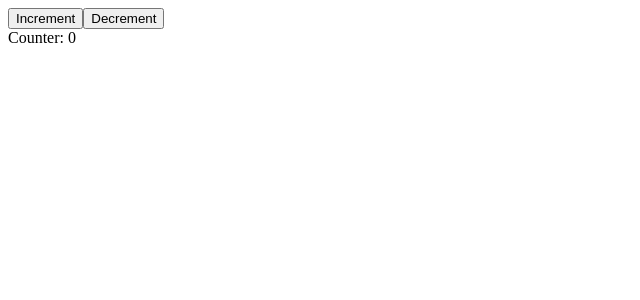
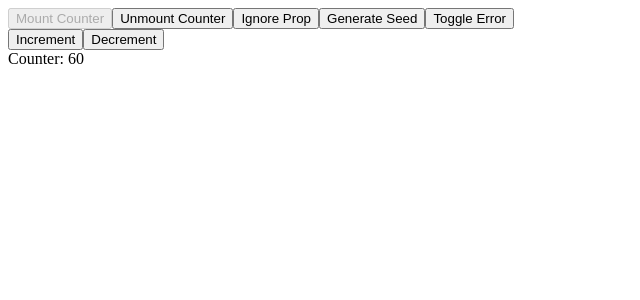
Before and after one commit to jazzqi/react-webpack-starter, a React app: page / in a window 1280 px wide. Shown: the top 300 px of the page, without its empty margins (0-640 px from the left). Built offline with nearby package versions, Linux system fonts and the light colour scheme.

Commit message:
more life cycle events

```diff
--- a/src/components/App.js
+++ b/src/components/App.js
@@ -1,5 +1,5 @@
-import React, {Component} from 'react';
-import Counter from './Counter'
+import React, { Component } from "react";
+import Counter from "./Counter";
 
 // React let us define components as classes or as functions.
 
@@ -8,11 +8,60 @@ import Counter from './Counter'
 // 2. updating
 // 3. error boundaries
 // 4. unmounting
-class App extends Component { // or extends React.components
+class App extends Component {
+  // or extends React.components
+  constructor(props) {
+    super(props);
+
+    this.state = {
+      mount: true,
+      ignoreProp: 0,
+      seed: 60,
+      showErrorComponent: false
+    };
+
+    this.mountCounter = () => {
+      this.setState({ mount: true });
+    };
+    this.unmountCounter = () => {
+      this.setState({ mount: false });
+    };
+
+    this.ignoreProp = () => {
+      this.setState({ ignoreProp: Math.random() });
+    };
+
+    this.seedGenerator = () => {
+      this.setState({
+        seed: Number.parseInt(Math.random() * 100)
+      });
+    };
+
+    this.toggleError = () =>
+      this.setState({ showErrorComponent: !this.showErrorComponent });
+  }
+
   render() {
-    return <div>
-      <Counter></Counter>
-    </div>
+    return (
+      <div>
+        <button onClick={this.mountCounter} disabled={this.state.mount}>
+          Mount Counter
+        </button>
+        <button onClick={this.unmountCounter} disabled={!this.state.mount}>
+          Unmount Counter
+        </button>
+        <button onClick={this.ignoreProp}>Ignore Prop</button>
+        <button onClick={this.seedGenerator}>Generate Seed</button>
+        <button onClick={this.toggleError}>Toggle Error</button>
+        {this.state.mount ? (
+          <Counter
+            ignoreProp={this.state.ignoreProp}
+            seed={this.state.seed}
+            showErrorComponent={this.state.showErrorComponent}
+          />
+        ) : null}
+      </div>
+    );
   }
 }
 
--- a/src/components/Counter.js
+++ b/src/components/Counter.js
@@ -1,4 +1,6 @@
 import React, { Component } from "react";
+
+const ErrorComponent = () => <div>{props.ignore}</div>;
 
 export default class Counter extends Component {
   constructor(props) {
@@ -7,32 +9,103 @@ export default class Counter extends Component {
     super(props);
 
     this.state = {
-      counter: 0
+      counter: 0,
+      seed: 0,
+      initializing: true
     };
 
     this.increment = () => this.setState({ counter: this.state.counter + 1 });
     this.decrement = () => this.setState({ counter: this.state.counter - 1 });
   }
 
+  // Called before anyother methods
+  // The purpose of this method is to
+  // give you a chance to copy any values
+  // from props that you may be interested in
+  // transferring over to state
+  // COPY props INTO state
+  // 静态方法，无法访问实例本身
+  static getDerivedStateFromProps(props, state) {
+    if (props.seed && state.seed !== props.seed) {
+      return {
+        seed: props.seed,
+        counter: props.seed
+      };
+    }
+
+    return null;
+    // any thing rather than null returned here will be the state
+  }
+
   componentDidMount() {
     console.log("Component Did Mount");
+    setTimeout(() => {
+      this.setState({
+        initializing: false
+      });
+    }, 1000);
     console.log("-------------------");
+  }
+
+  shouldComponentUpdate(nextProps, nextState) {
+    if (
+      nextProps.ignoreProp &&
+      this.props.ignoreProp !== nextProps.ignoreProp
+    ) {
+      console.log("Should Component Update - DO NOT RENDER");
+      return false;
+    } else {
+      console.log("Should Component Update - RENDER");
+      return true;
+    }
   }
 
   render() {
     console.log("Render");
+
+    if (this.state.initializing) {
+      return <div>Initializing</div>;
+    }
+
+    if (this.props.showErrorComponent && this.state.error) {
+      return <div>We have encountered an error! {this.state.error}</div>;
+    }
 
     return (
       <div>
         <button onClick={this.increment}>Increment</button>
         <button onClick={this.decrement}>Decrement</button>
         <div className="counter">Counter: {this.state.counter}</div>
+        {this.props.showErrorComponent ? <ErrorComponent /> : null}
       </div>
     );
+  }
+
+  // Capture some properties that are not stored
+  // in the state before we rerender that component
+  getSnapshotBeforeUpdate(prevProps, prevState) {
+    console.log("Get Snapshot Before Update");
+    return null;
+    // 这里返回的对象，将是 componentWillMount() 的第三个参数
   }
 
   componentDidUpdate(prevProps, prevState, snapshot) {
     console.log("Component Did Update");
     console.log("-------------------");
   }
+
+  componentWillUnmount() {
+    console.log("Component Will Umount");
+    console.log("-------------------");
+  }
+
+  // if not catch error, the app will crash
+  componentDidCatch(error, info) {
+    console.log("Component Did Catch", error, info);
+
+    this.setState({
+      error,
+      info
+    });
+  }
 }
```
Also changed, not shown: 3 other files (tests, documents, lock files or other folders).
